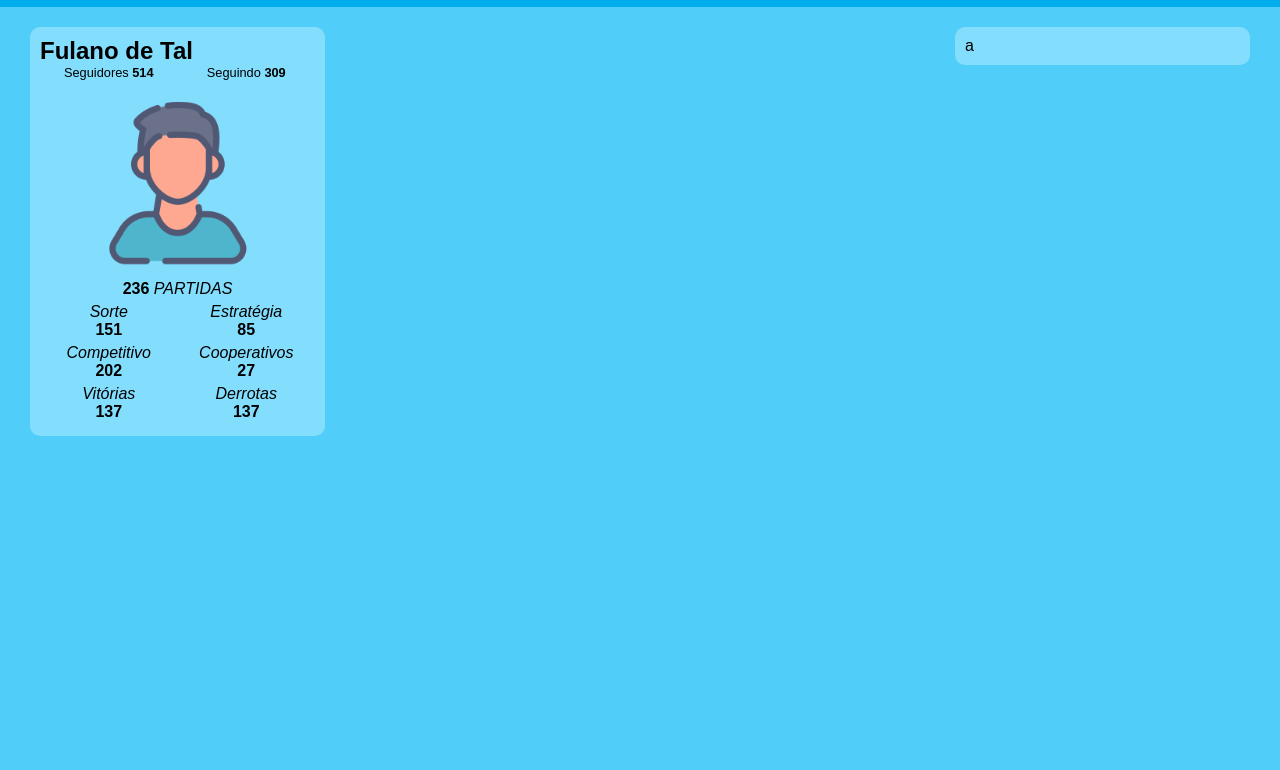
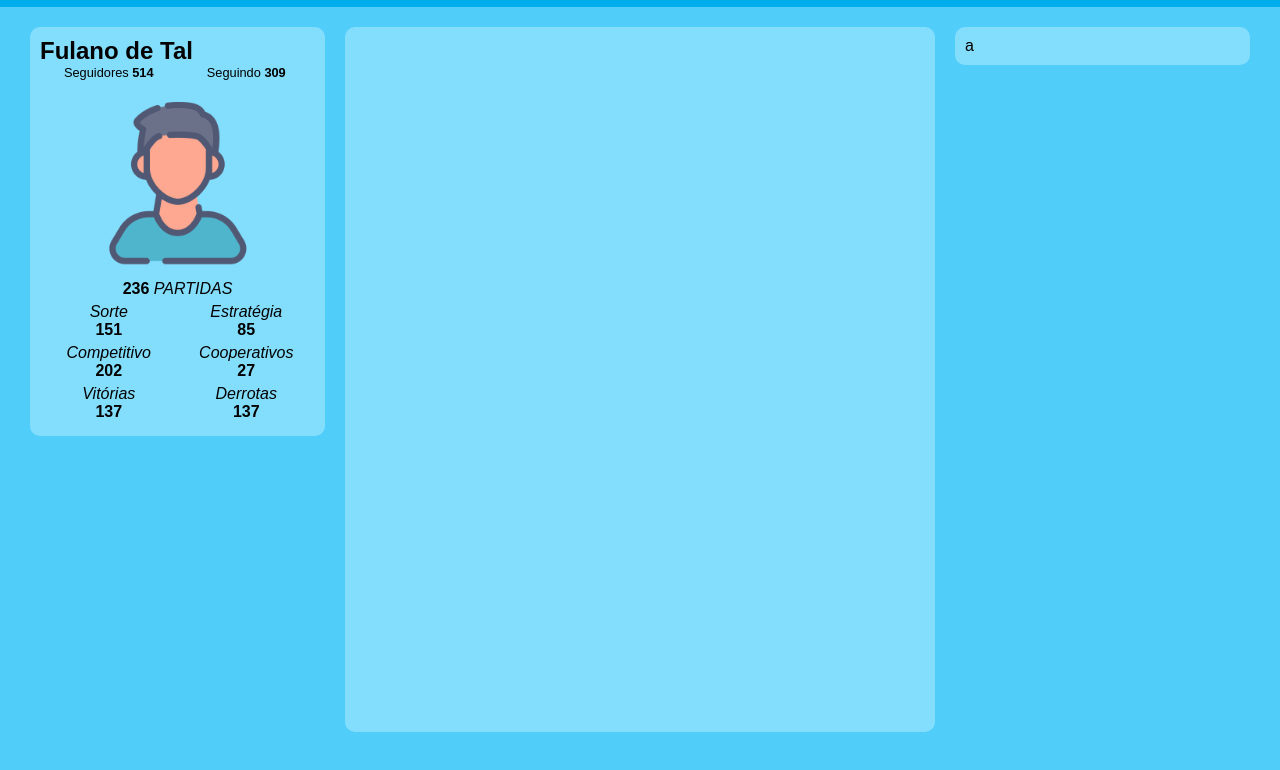
Before and after one commit to eRodrigoL/site, a plain HTML site: page rede.html in a window 1280 px wide. Shown: the part 68-838 px from the top of the page. Drawn offline with Linux system fonts and the light colour scheme.

Commit message:
Cálculo da altura da coluna principal enfim 100% corrigido

```diff
--- a/rede.html
+++ b/rede.html
@@ -67,7 +67,7 @@
         </div>
     </div>
     <div class="colunas coluna2rede" id="colunas">
-        <div class="scrollableRede" id="contentContainerRede">
+        <div class="scrollable" id="contentContainerRede">
             <!-- Conteúdo gerado na rolagem infinita -->
         </div>
     </div>
--- a/script.js
+++ b/script.js
@@ -3,7 +3,8 @@
 function ajustarTamanhoColunas() {
     var altura = window.innerHeight;
     var topMeio = document.getElementById('colunas').getBoundingClientRect().top;
-    document.getElementById('colunas').style.height = (altura - topMeio) + 'px';
+    var alturaScrollable = altura - topMeio;
+    document.querySelector('.scrollable').style.height = alturaScrollable + 'px';
 }
 
 // Chamar a função de ajuste do tamanho da coluna meio quando a janela for carregada
@@ -49,5 +50,3 @@ function replicateContentOnMouseMove() {
 
 // Chamar a função de replicar o conteúdo continuamente
 replicateContentOnMouseMove();
-
-//..........ROLAGEM LIMITADA SEM SCROLLBAR..........
--- a/styles.css
+++ b/styles.css
@@ -90,7 +90,7 @@ main {
     width: 25%;
 }
 
-/* ..........FORMATAÇÃO BLOCO.......... */
+/* ..........FORMATAÇÃO BLOCOS.......... */
 .blocos {
     border-radius: 10px;
     padding: 10px;
@@ -102,7 +102,7 @@ main {
     text-align: center;
 }
 
-/* ..........FORMATAÇÃO BLOCO PERFIL.......... */
+/* ..........FORMATAÇÃO BLOCO PERFIL DE USUÁRIO E JOGO.......... */
 .blocos img {
     height: 200px;
     display: block;
@@ -116,14 +116,16 @@ main {
 
 
 /* ..........FORMATAÇÃO BLOCO POSTAGEM.......... */
-.scrollableRede {
+.scrollable {
+    /*C U I D A D O    A O     M U D A R     este bloco scrollable*/
     overflow-y: scroll; /* Mantém o overflow como scroll */
-    height: 100vh;
-    background-color: #51cdfa;
+    background-color: #83ddfd;
+    border: 10px solid #83ddfd; /* Adiciona uma borda cinza para separar visualmente os blocos */
+    border-radius: 10px; /* Arredonda os cantos dos blocos */
     scrollbar-width: none; /* Esconde a barra de rolagem no Firefox */
     -ms-overflow-style: none; /* Esconde a barra de rolagem no Internet Explorer e Edge */
 }
-.scrollableRede::-webkit-scrollbar {
+.scrollable::-webkit-scrollbar {
     display: none; /* Esconde a barra de rolagem no Chrome e Safari */
 }
 .titulo-postagem {
@@ -139,15 +141,6 @@ main {
     border-radius: 10px; /* Arredonda os cantos dos blocos */
     overflow: hidden; /* Evita que os cantos arredondados sejam cortados */
 }
-
-/* ..........FORMATAÇÃO BLOCO JOGO E PERFIL.......... */
-.scrollable {
-    overflow-y: scroll; /* Mantém o overflow como scroll */
-    background-color: #83ddfd;
-    height: 80vh;
-    margin-bottom: 20px; /* Adiciona uma margem de 20 pixels entre cada bloco */
-    border: 10px solid #83ddfd; /* Adiciona uma borda cinza para separar visualmente os blocos */
-}
 .opinioes {
     background-color: #b0eafe;
 }
```
Also changed, not shown: jogo.html (+1 -1 lines), script2.js (+5 -4 lines).
